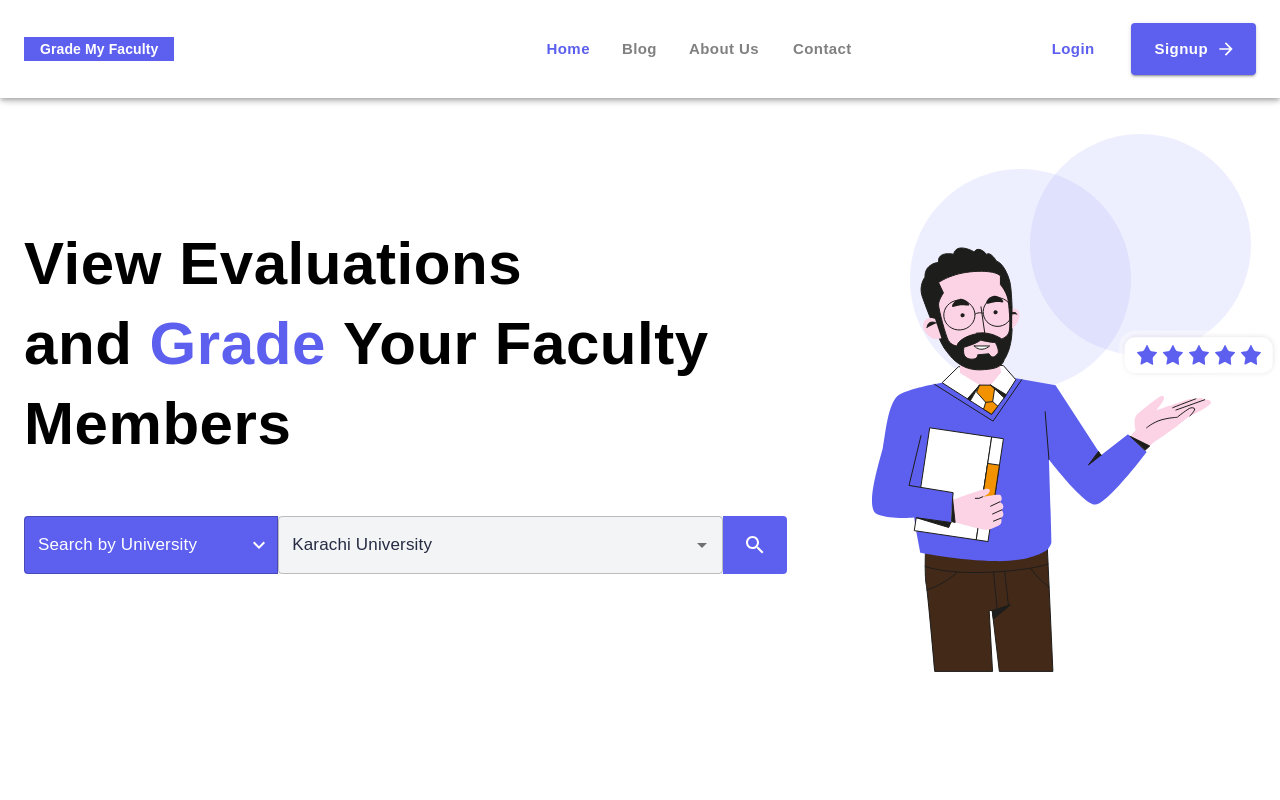
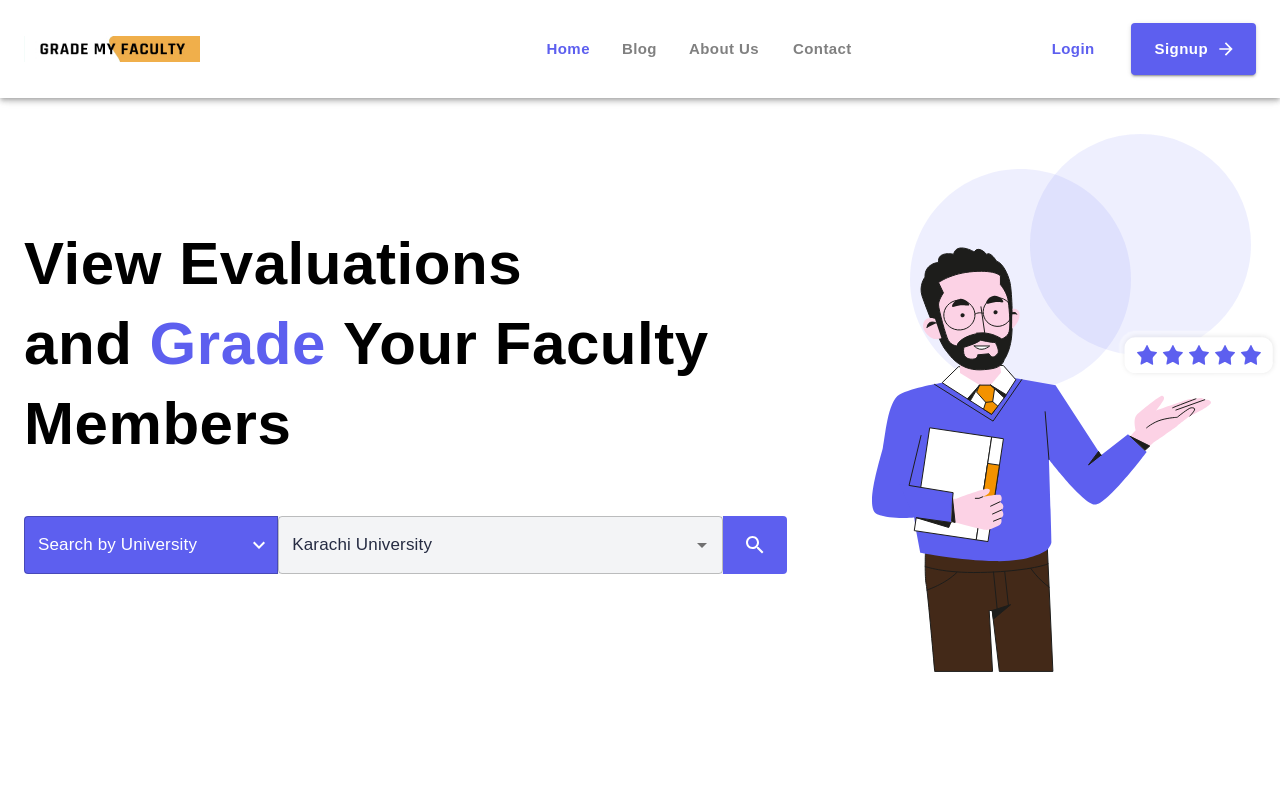
Before and after one commit to AbdulAziz0682/grade-my-faculty, a React (Create React App) app: page / in a window 1280 px wide. Shown: the top 800 px of the page. Built offline with nearby package versions, Linux system fonts and the light colour scheme; a web font is replaced by a local one.

Commit message:
Added new logo

```diff
--- a/src/components/User/TopBar/index.jsx
+++ b/src/components/User/TopBar/index.jsx
@@ -5,7 +5,7 @@
 import Box from '@mui/material/Box';
 import Toolbar from '@mui/material/Toolbar';
 import IconButton from '@mui/material/IconButton';
-import Typography from '@mui/material/Typography';
+// import Typography from '@mui/material/Typography';
 import MenuItem from '@mui/material/MenuItem';
 // import Menu from '@mui/material/Menu';
 import MoreIcon from '@mui/icons-material/MoreVert';
@@ -23,6 +23,8 @@
 
 import { useSelector } from 'react-redux';
 import MobileMenuDialog from './MobileMenuDialog';
+
+import logo from '../../../assets/logo.jpg';
 
 const isSearchFieldRoute = {
   '/grade': true,
@@ -116,7 +118,7 @@
       <AppBar position="fixed" color="default" className="bg-white">
         <Container maxWidth="xl" sx={{ height: 98, py: '23px' }} className="flex flex-col justify-center">
           <Toolbar disableGutters style={{ minHeight: '52px' }}>
-            <Typography
+            {/* <Typography
               variant="h6"
               noWrap
               component="div"
@@ -131,7 +133,8 @@
               }}
             >
               Grade my faculty
-            </Typography>
+            </Typography> */}
+            <img src={logo} alt="logo" className="w-44" />
             {
               !isSearchFieldRoute[pathname]
                 ? <Box sx={{ flexGrow: 1, minWidth: 15 }} />
```
Also changed, not shown: src/assets/logo.jpg (added).
